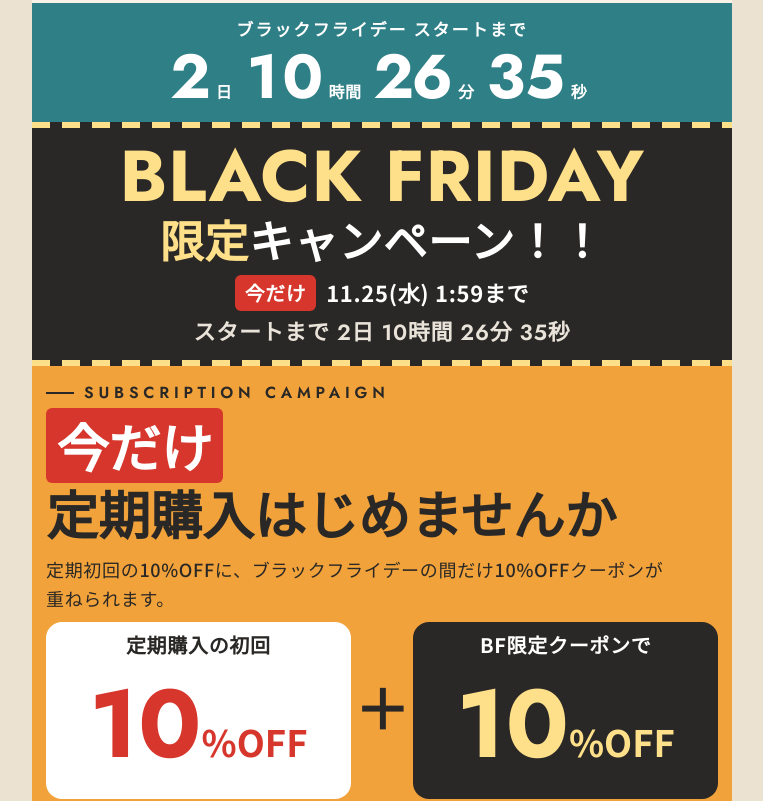
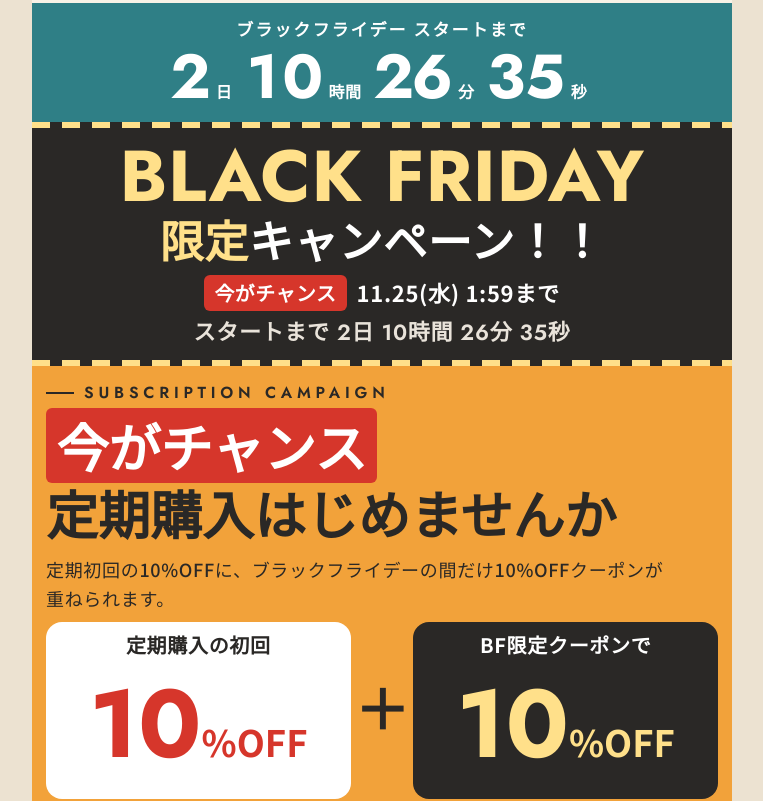
Before and after one commit to greentuushou-arch/cordy-blackfriday-2026, a plain HTML site: page index.html in a window 1280 px wide. Shown: the part 1144-1945 px from the top of the page, without its empty margins (258-1021 px from the left). Drawn offline with Linux system fonts and the light colour scheme.

Commit message:
fix: 今だけを今がチャンスに変更
Co-Authored-By: Claude Opus 5.5 <noreply@anthropic.com>

```diff
--- a/index.html
+++ b/index.html
@@ -488,11 +488,11 @@ a{color:inherit;text-decoration:none}
       <div class="bf-only">
         <span class="en">BLACK FRIDAY</span>
         <span class="jp"><em>限定</em>キャンペーン！！</span>
-        <span class="dl"><b>今だけ</b>11.25(水) 1:59まで</span>
+        <span class="dl"><b>今がチャンス</b>11.25(水) 1:59まで</span>
         <span class="cdt" data-cd-teiki></span>
       </div>
       <p class="sec-no rv">SUBSCRIPTION CAMPAIGN</p>
-      <h2 class="h2 rv"><em>今だけ</em><br>定期購入はじめませんか</h2>
+      <h2 class="h2 rv"><em>今がチャンス</em><br>定期購入はじめませんか</h2>
       <p class="lead rv">定期初回の10%OFFに、ブラックフライデーの間だけ10%OFFクーポンが重ねられます。</p>
       <div class="tk-eq rv">
         <div class="box"><p>定期購入の初回</p><p class="num">10<u>%OFF</u></p></div>
```
